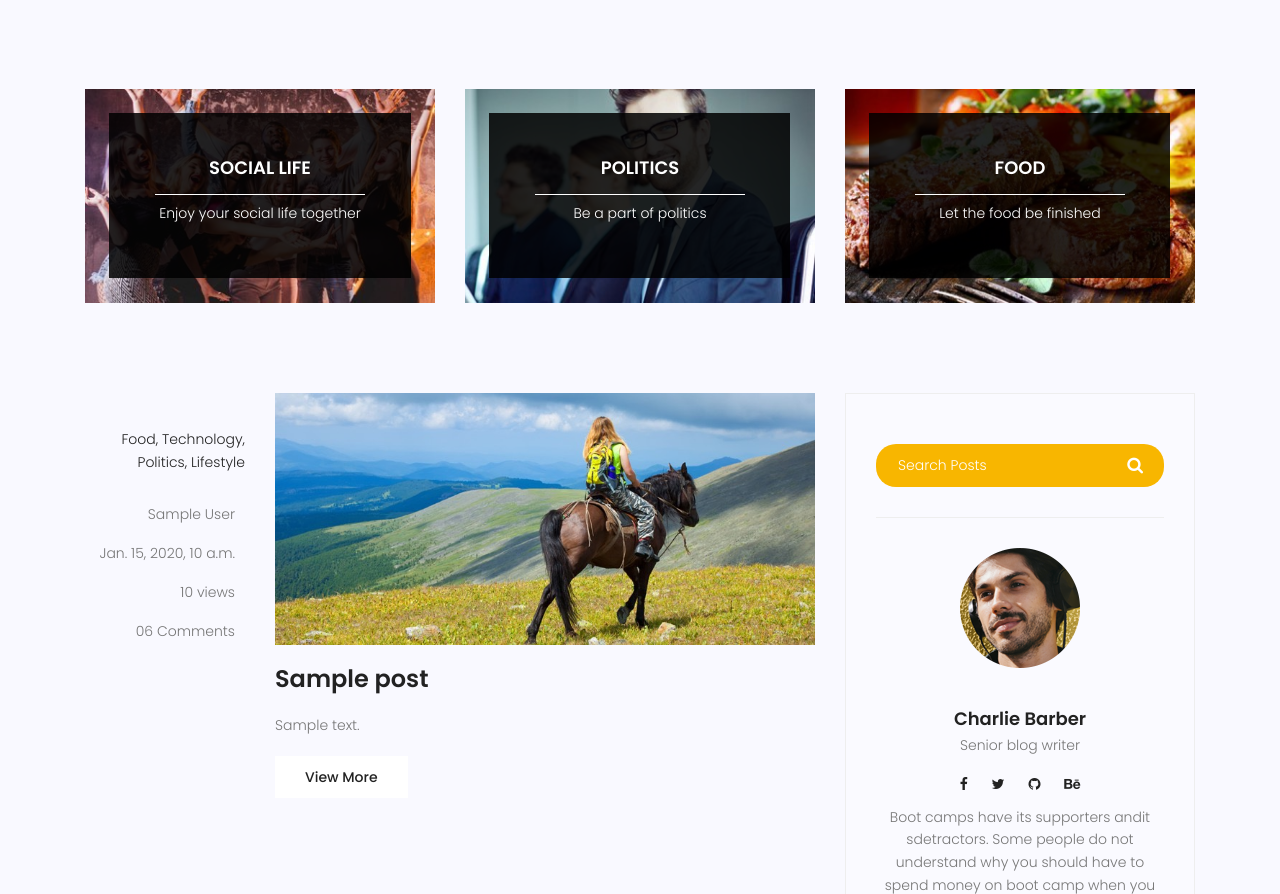
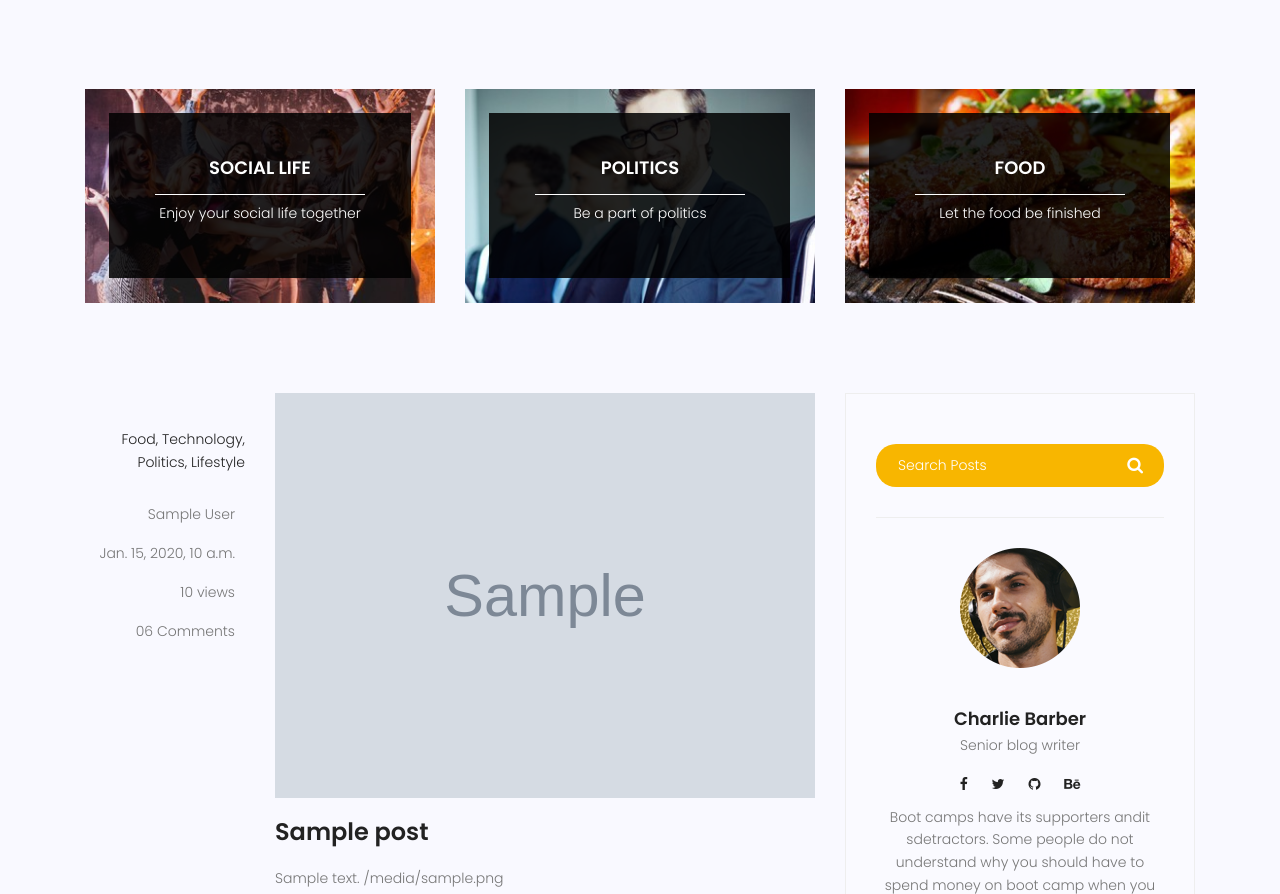
Before and after one commit to gelareh-gowhary/mysite, a Django app: page /blog/ in a window 1280 px wide. Shown: the part 689-1583 px from the top of the page. Run offline with Django 4.2, Linux system fonts and the light colour scheme; tables that the repository leaves empty hold one stand-in row (values such as "Sample post"); grey boxes marked "Sample" are stand-in pictures; some libraries are stand-ins or nearby versions.

Commit message:
add image field to Post table
add image field to Post table in blog app

```diff
--- a/blog/models.py
+++ b/blog/models.py
@@ -2,7 +2,8 @@ from django.db import models
 from django.contrib.auth.models import User
 # Create your models here.
 class Post(models.Model):
-    # image =
+    # خط زیر میگیم هر چی اپلود کردیم کجا بره ذخیره شه و اگه عکسی ندادیم از یه عکس پیش فرض استفاده کنه
+    image =models.ImageField(upload_to='blog/',default='blog/default.jpg')
     # همراه پاک شدن یوزر پستهای مربطو به اون یوزر هم پاک بشه
     # author =models.ForeignKey(User,on_delete=models.CASCADE)
     author =models.ForeignKey(User,on_delete=models.SET_NULL,null=True)
--- a/requirements.txt
+++ b/requirements.txt
@@ -1,6 +1,7 @@
 asgiref==3.8.1
 backports.zoneinfo==0.2.1
-django==4.2.27
+Django==4.2.27
+pillow==10.4.0
 sqlparse==0.5.5
-typing-extensions==4.13.2
+typing_extensions==4.13.2
 tzdata==2025.3
--- a/templates/blog/blog-home.html
+++ b/templates/blog/blog-home.html
@@ -111,13 +111,15 @@
 					</div>
 					<div class="col-lg-9 col-md-9 ">
 						<div class="feature-img">
-							<img class="img-fluid" src="{% static  'img/blog/feature-img1.jpg' %}" alt="">
+							<img class="img-fluid" src="{{post.image.url}}" alt="">
 						</div>
 						<a class="posts-title" href="{% url 'blog:single' pid=post.id %}">
 							<h3>{{post.title}}</h3>
 						</a>
 						<p class="excert">
 							{{post.content}}
+							{{post.image.url}}
+
 						</p>
 						<a href="#" class="primary-btn">View More</a>
 					</div>
```
Also changed, not shown: blog/migrations/0004_post_image.py (added), media/blog/cat-widget2.jpg (added), media/blog/default.jpg (added), media/blog/feature-img2.jpg (added).
